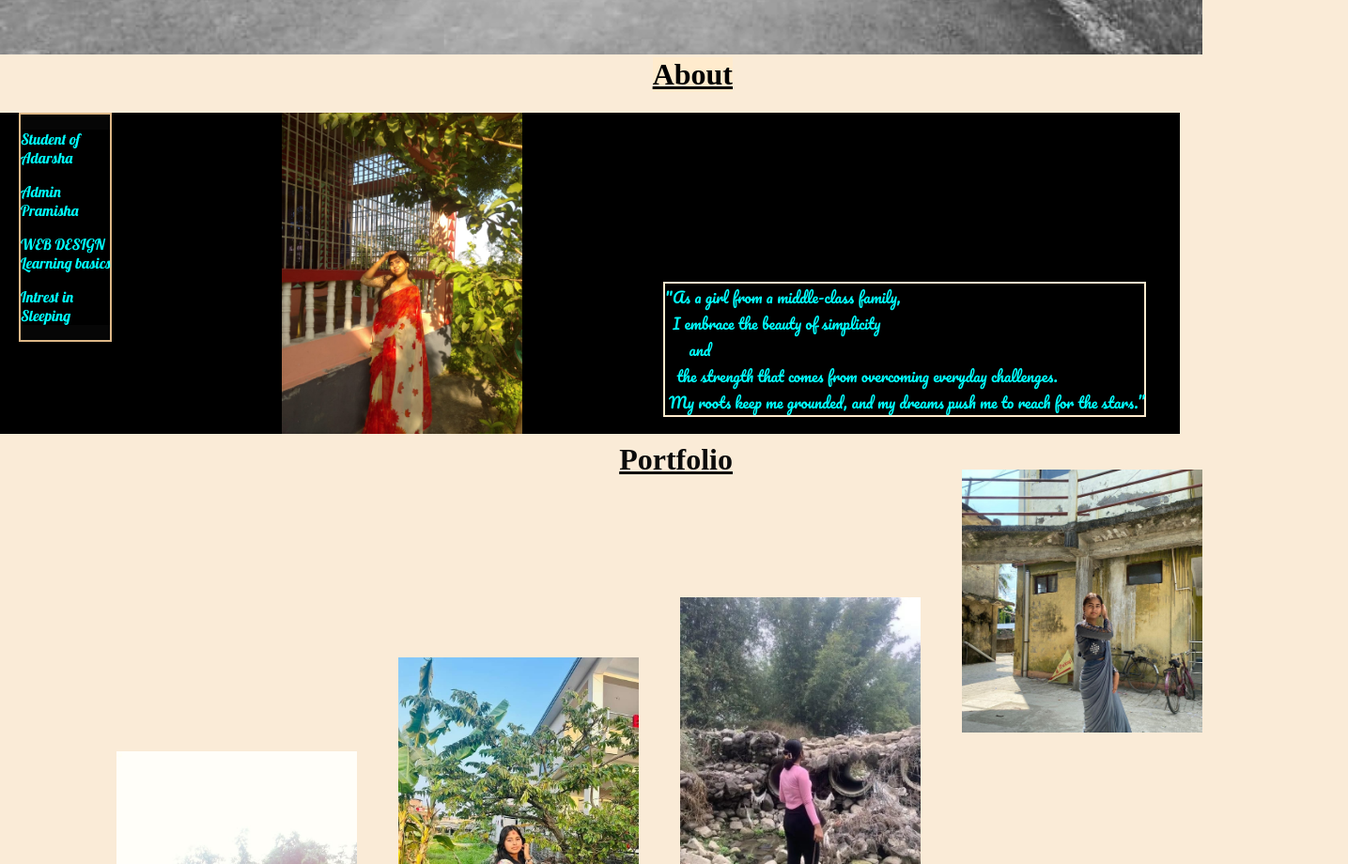
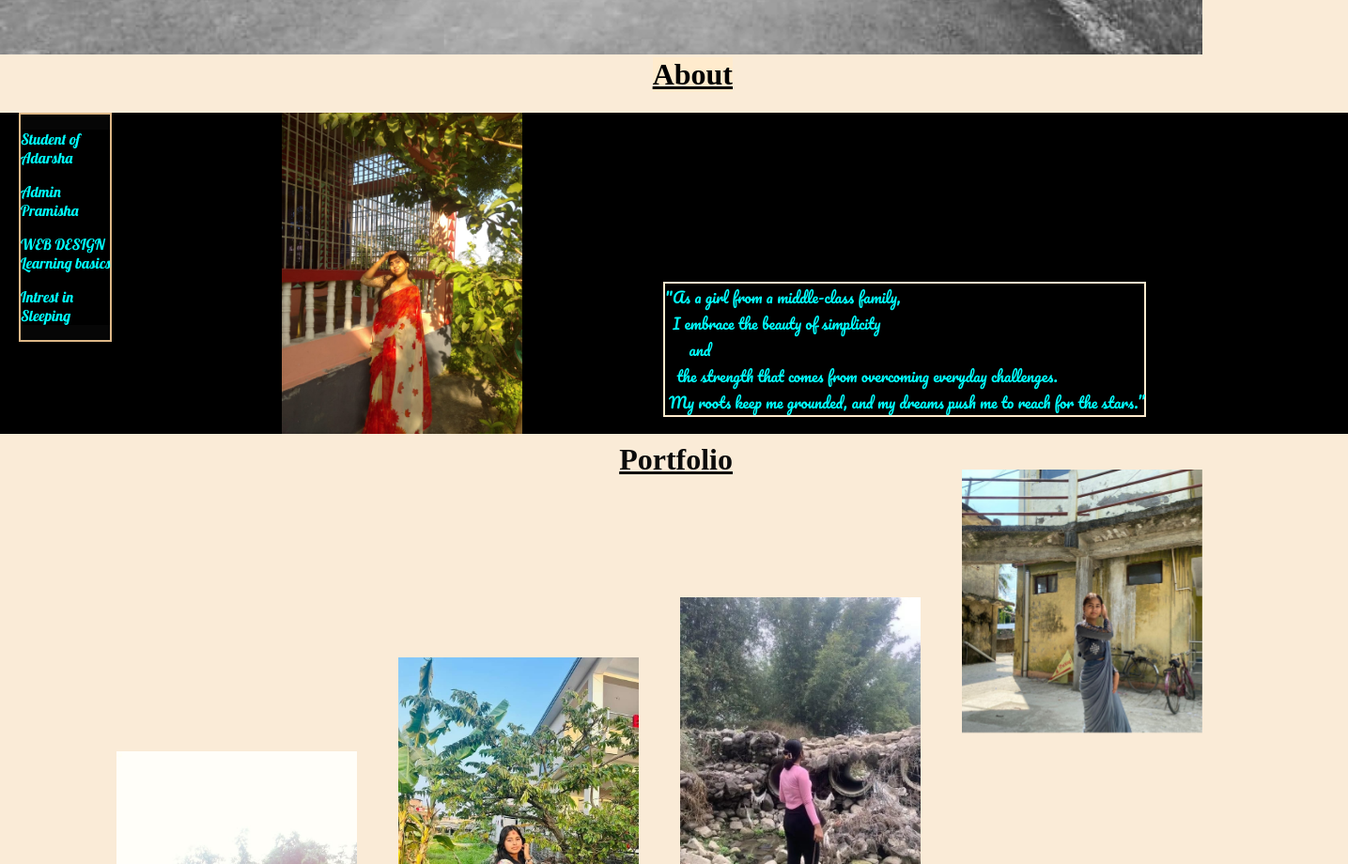
Before and after one commit to RizarHahs/Om_bhai, a plain HTML site: page index.html in a window 1280 px wide. Shown: the part 800-1720 px from the top of the page at 94% size, 1435 px wide, since content can reach past the window. Drawn offline with nearby package versions, Linux system fonts and the light colour scheme.

Commit message:
Update schoolhm.css

```diff
--- a/schoolhm.css
+++ b/schoolhm.css
@@ -74,7 +74,7 @@ body {
     top: 860px;
     width: 20%;
     padding-left: 300px;
-    padding-right:700px;
+    padding-right:879px;
     margin: 60px auto;
     background-color:black;
     z-index:-6;
```
